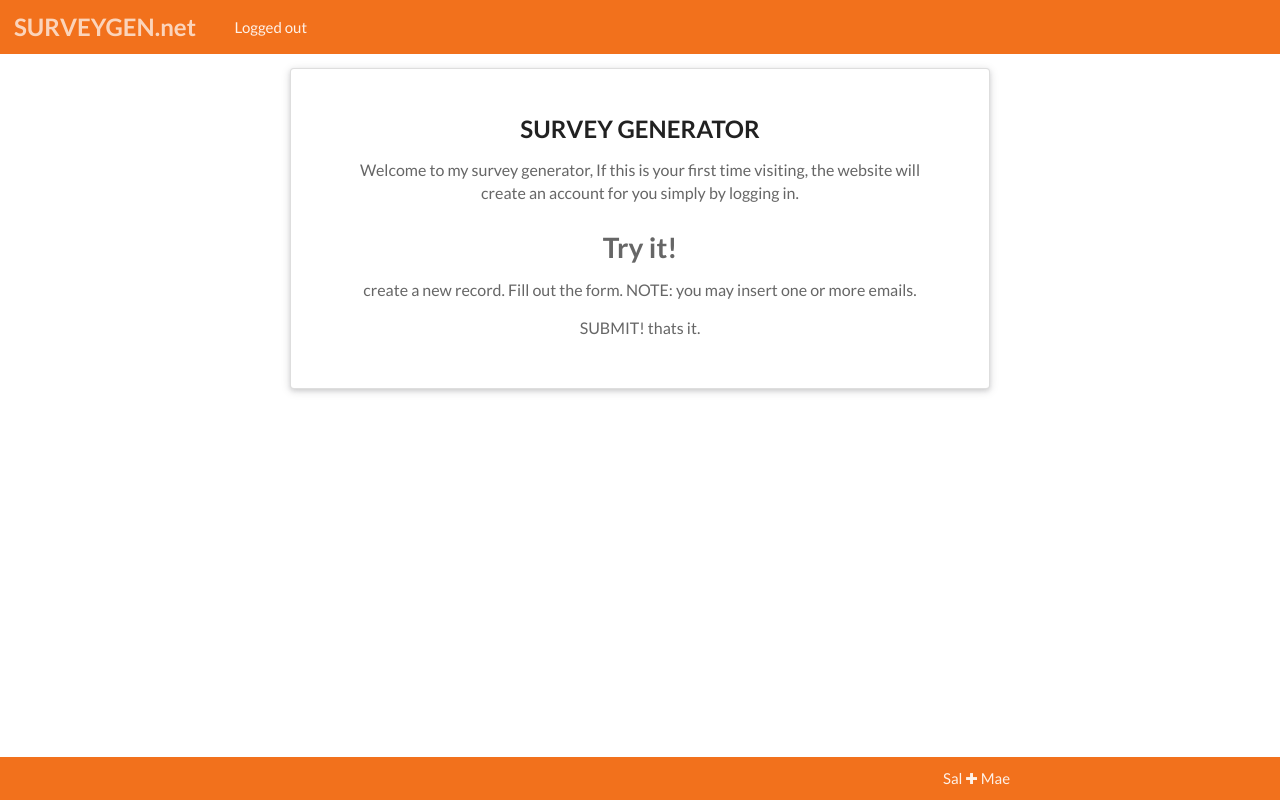
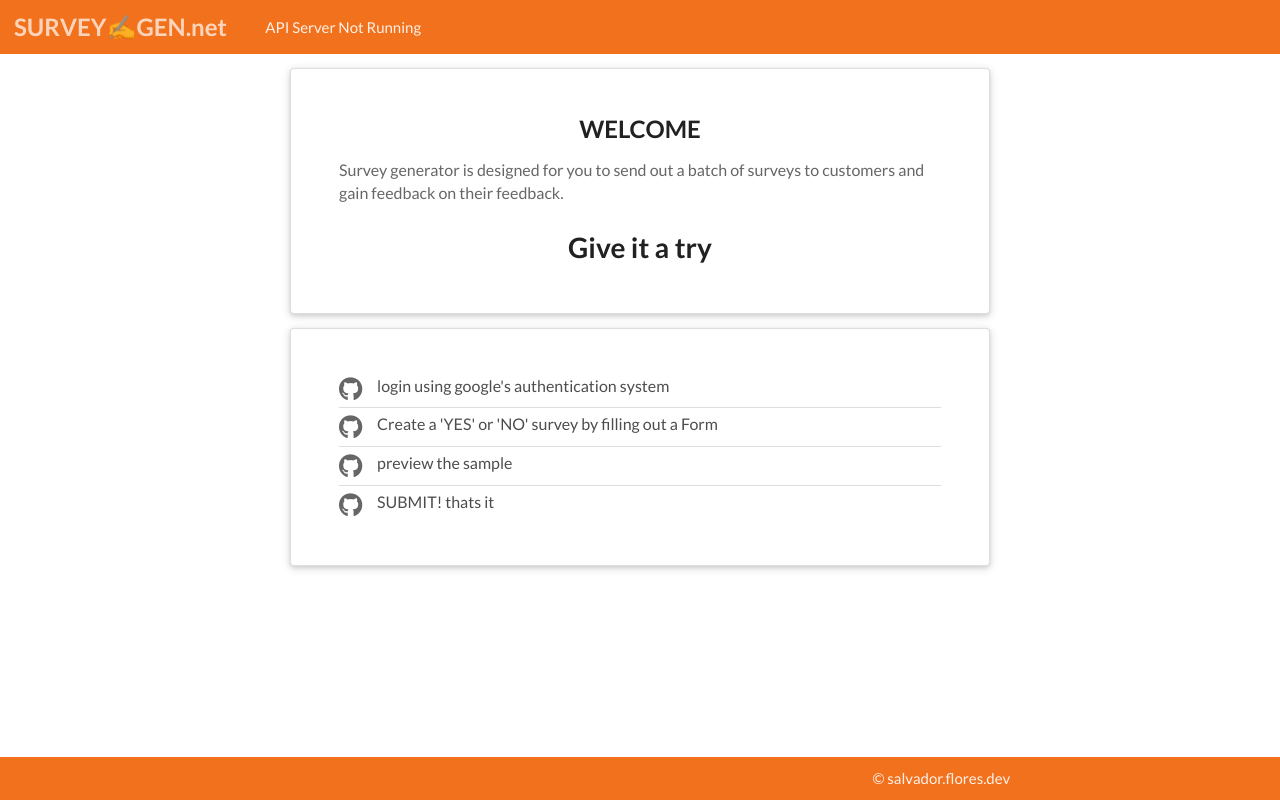
Before and after one commit to salvadorf8/emailer-api-n-client, a React (Create React App) app in the folder client/: page / in a window 1280 px wide. Built offline with nearby package versions, Linux system fonts and the light colour scheme; no server answers.

Commit message:
minor update to the landing page

```diff
--- a/client/src/components/Footer.js
+++ b/client/src/components/Footer.js
@@ -5,7 +5,7 @@ const Footer = () => {
     return (
         <div className='ui large inverted orange secondary menu specialspot'>
             <div className='right menu '>
-                <div className='item '> Sal &#10010; Mae</div>
+                <div className='item '> &copy; salvador.flores.dev</div>
             </div>
         </div>
     );
--- a/client/src/components/Header.js
+++ b/client/src/components/Header.js
@@ -7,7 +7,7 @@ class Header extends React.Component {
     renderContent = () => {
         switch (this.props.auth) {
             case null:
-                return <div className='ui item'>Logged out</div>;
+                return <div className='ui item'>API Server Not Running</div>;
             case false:
                 return (
                     <div className='right menu'>
@@ -34,7 +34,7 @@ class Header extends React.Component {
         return (
             <div className='ui orange inverted large secondary menu'>
                 <Link className='item' to={this.props.auth ? '/surveys' : '/'}>
-                    <h2>SURVEYGEN.net</h2>
+                    <h2>SURVEY&#9997;GEN.net</h2>
                 </Link>
                 {this.renderContent()}
             </div>
--- a/client/src/components/Landing.js
+++ b/client/src/components/Landing.js
@@ -3,12 +3,44 @@ import React from 'react';
 const Landing = () => {
     return (
         <div className='ui container'>
-            <div className='ui raised very padded text container segment center aligned'>
-                <h2 className='ui header center aligned'>SURVEY GENERATOR</h2>
-                <p>Welcome to my survey generator, If this is your first time visiting, the website will create an account for you simply by logging in. </p>
-                <h1>Try it!</h1>
-                <p>create a new record. Fill out the form. NOTE: you may insert one or more emails. </p>
-                <p>SUBMIT! thats it.</p>
+            <div className='ui raised very padded text container segment '>
+                <h2 className='ui header center aligned'>WELCOME</h2>
+                <p>Survey generator is designed for you to send out a batch of surveys to customers and gain feedback on their feedback. </p>
+
+                <h1 className='ui header center aligned'>Give it a try</h1>
+            </div>
+
+            <div className='ui raised very padded text container segment'>
+                <div class='ui relaxed divided list '>
+                    <div class='item'>
+                        <i class='large github middle aligned icon'></i>
+                        <div class='content'>
+                            <a class='header'></a>
+                            <div class='description'>login using google's authentication system</div>
+                        </div>
+                    </div>
+                    <div class='item'>
+                        <i class='large github middle aligned icon'></i>
+                        <div class='content'>
+                            <a class='header'></a>
+                            <div class='description'>Create a 'YES' or 'NO' survey by filling out a Form</div>
+                        </div>
+                    </div>
+                    <div class='item'>
+                        <i class='large github middle aligned icon'></i>
+                        <div class='content'>
+                            <a class='header'></a>
+                            <div class='description'>preview the sample</div>
+                        </div>
+                    </div>
+                    <div class='item'>
+                        <i class='large github middle aligned icon'></i>
+                        <div class='content'>
+                            <a class='header'></a>
+                            <div class='description'>SUBMIT! thats it</div>
+                        </div>
+                    </div>
+                </div>
             </div>
         </div>
     );
```
